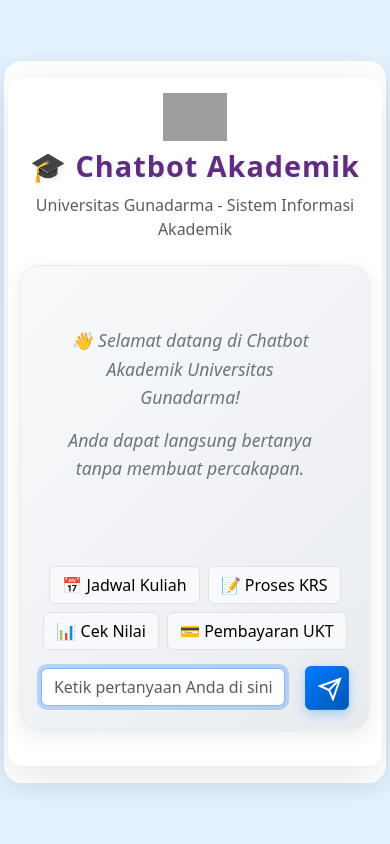
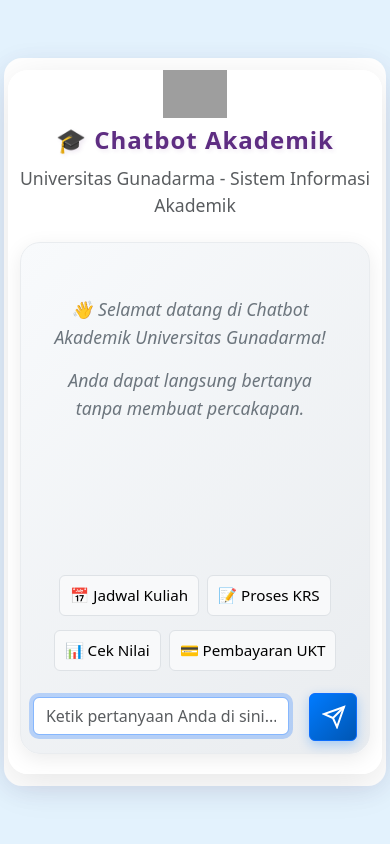
Before and after one commit to clauted231/chatbot-akademik, a Flask app: page / in a window 390 px wide. Run offline with Flask 3, Linux system fonts and the light colour scheme; grey boxes are pictures that could not be loaded.

Commit message:
Update style.css

```diff
--- a/static/style.css
+++ b/static/style.css
@@ -245,6 +261,8 @@ body {
     transition: all 0.3s ease;
     font-size: 1.3em;
     box-shadow: 0 4px 12px rgba(0, 123, 255, 0.3);
+    min-width: 48px;
+    min-height: 48px;
 }
 
 .send-button:hover:not(:disabled) {
@@ -399,92 +417,52 @@ body {
     }
 
     .main-content {
-        margin-left: 0;
+        max-width: 100vw;
+        min-height: 100vh;
+        border-radius: 0;
+        margin: 0;
+        padding: 8px 2px;
     }
 
     .container {
-        margin: 10px;
-        padding: 20px;
-        border-radius: 15px;
+        padding: 0;
     }
 
-    .header h1 {
-        font-size: 2em;
+    .input-container {
+        margin-top: 12px;
     }
 
     .chat-messages {
-        max-height: 400px;
-        min-height: 250px;
-    }
-
-    .message-content {
-        max-width: 85%;
-        padding: 12px 16px;
-        font-size: 1em;
-    }
-
-    .input-field {
-        font-size: 1em;
-        padding: 12px 16px;
-    }
-
-    .send-button {
-        width: 48px;
-        height: 48px;
-    }
-
-    .quick-actions {
-        gap: 8px;
-    }
-
-    .quick-action {
-        padding: 10px 16px;
-        font-size: 0.9em;
-    }
-
-    .session-item {
-        padding: 10px 12px;
-        margin-bottom: 8px;
+        max-height: 60vh;
+        overflow-y: auto;
     }
 }
 
 @media (max-width: 480px) {
-    .container {
-        margin: 5px;
-        padding: 15px;
+    .main-content {
+        padding: 8px 4px;
+        min-height: 100vh;
+        border-radius: 0;
     }
-
     .header h1 {
-        font-size: 1.8em;
+        font-size: 1.5em;
     }
-
-    .header p {
+    .chat-container {
+        padding: 12px;
+    }
+    .quick-actions button {
+        font-size: 0.95em;
+        padding: 8px 10px;
+        margin-bottom: 6px;
+    }
+    .input-field {
         font-size: 1em;
+        padding: 10px 10px;
     }
-
-    .chat-container {
-        padding: 20px;
-    }
-
-    .message-content {
-        max-width: 90%;
-        padding: 10px 14px;
-        font-size: 0.95em;
-    }
-
-    .input-field {
-        padding: 10px 14px;
-        font-size: 0.95em;
-    }
-
     .send-button {
         width: 44px;
         height: 44px;
-    }
-
-    .quick-action {
-        padding: 8px 12px;
-        font-size: 0.85em;
+        font-size: 1.1em;
     }
 }
 
```
Also changed, not shown: other parts of static/style.css (+22 -6 lines).
